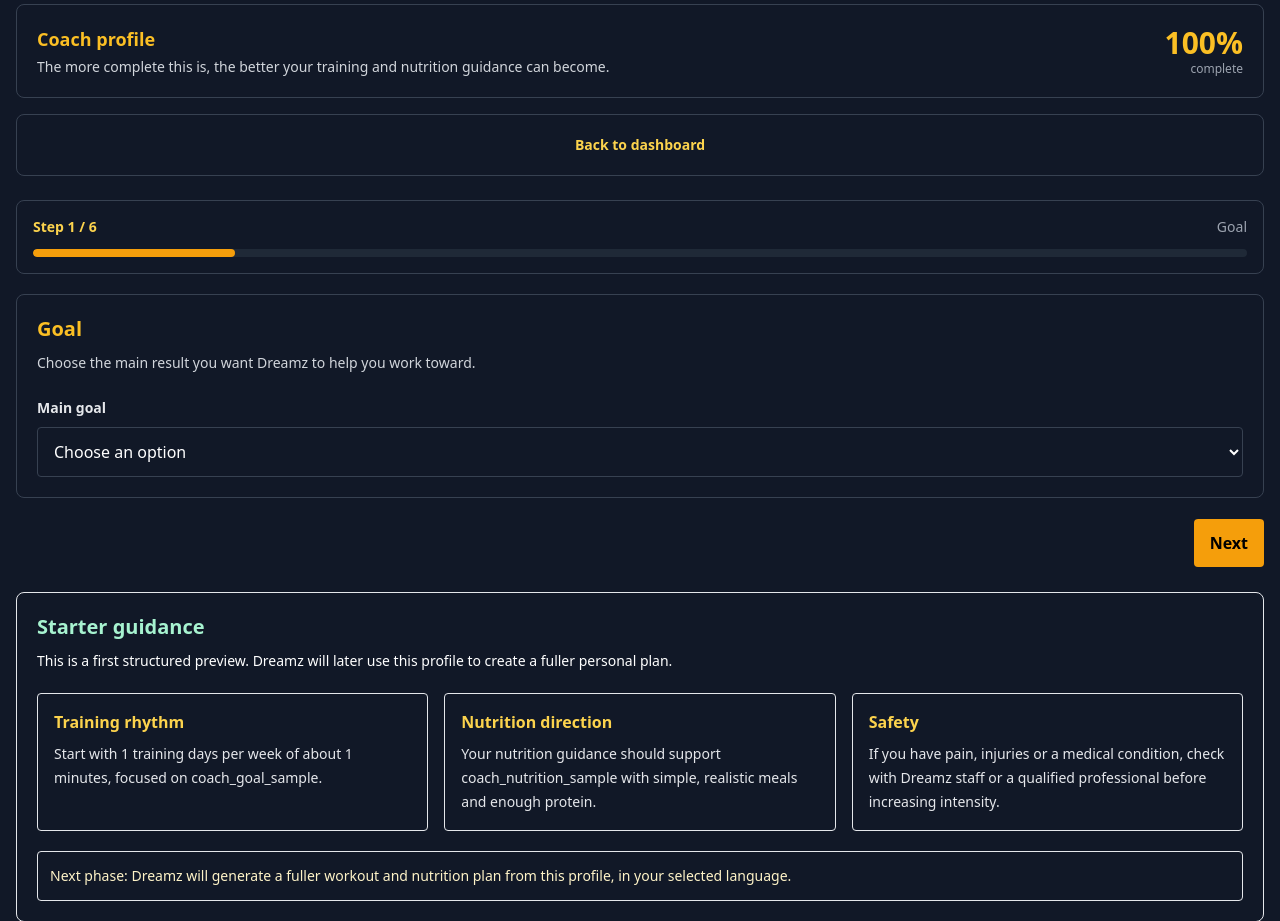
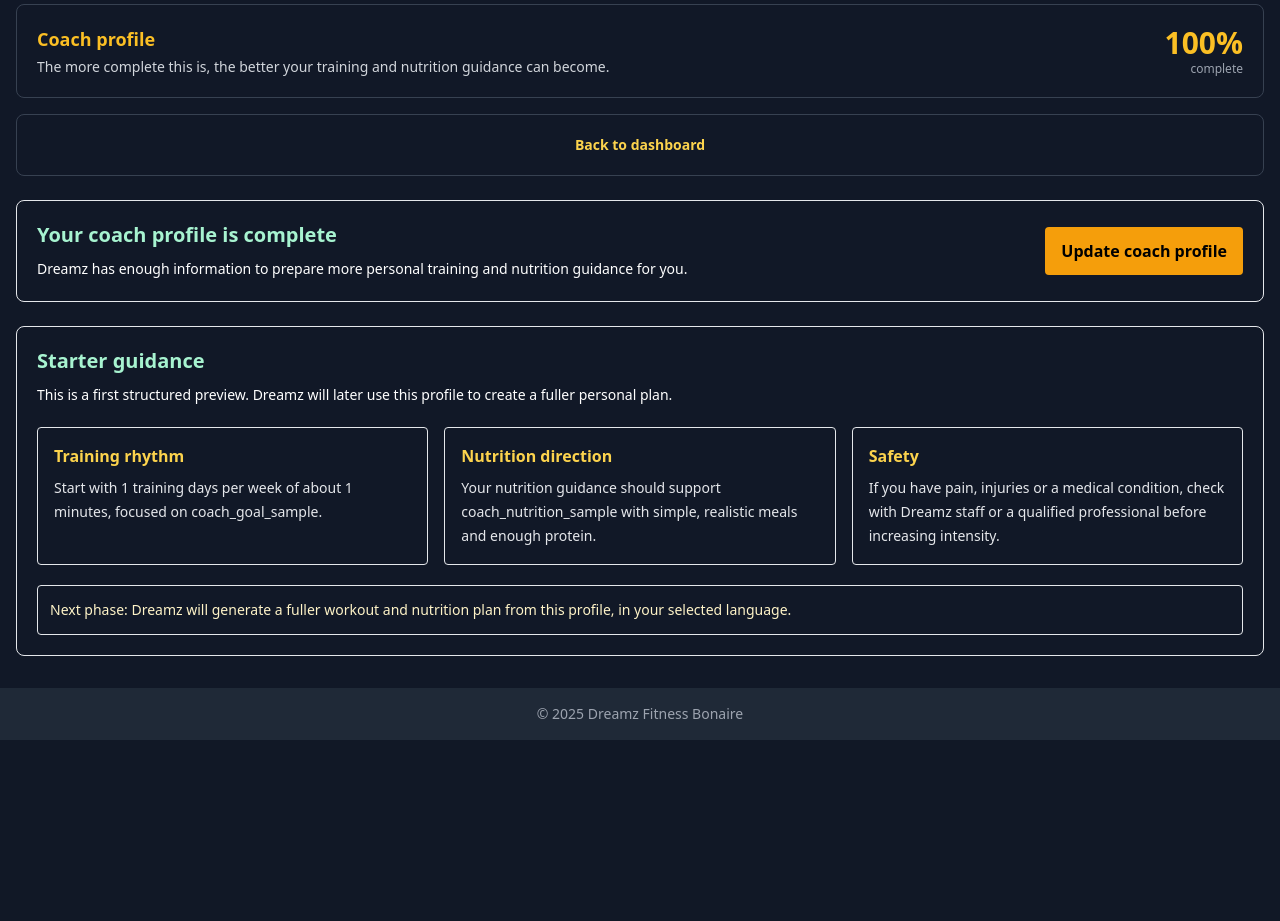
Before and after one commit to ronsoechit/dreamz_member_portal, a Flask app: page /coach in a window 1280 px wide. Shown: the part 243-1164 px from the top of the page. After the commit the page ends 983 px from the top, so only its background shows below. Run offline with Flask 3, Linux system fonts and the light colour scheme; the visitor is signed in with stand-in values (Sample User, id 1); tables that the repository leaves empty hold one stand-in row (values such as "Sample post"); data that the repository does not hold is empty.

Commit message:
Show completed coach profile state

```diff
--- a/templates/coach.html
+++ b/templates/coach.html
@@ -22,6 +22,7 @@
 {% endmacro %}
 
 {% block content %}
+{% set coach_complete = profile and completion == 100 %}
 <div class="mb-6">
   <div class="text-sm font-semibold uppercase tracking-wide text-yellow-400">{{ t('my_coach') }}</div>
   <h2 class="mt-1 text-2xl font-semibold">{{ t('coach_title') }}</h2>
@@ -47,7 +48,21 @@
   </a>
 </div>
 
-<form id="coach-wizard" method="post" class="space-y-5" data-loading-form>
+{% if coach_complete %}
+  <section class="mb-6 rounded-lg border border-green-500/30 bg-green-500/10 p-5">
+    <div class="flex flex-col gap-4 md:flex-row md:items-center md:justify-between">
+      <div>
+        <h3 class="text-xl font-semibold text-green-200">{{ t('coach_profile_ready_title') }}</h3>
+        <p class="mt-2 text-sm leading-6 text-green-50/90">{{ t('coach_profile_ready_body') }}</p>
+      </div>
+      <button type="button" class="rounded bg-yellow-500 px-4 py-3 font-semibold text-black transition hover:bg-yellow-400" data-edit-coach>
+        {{ t('coach_profile_edit') }}
+      </button>
+    </div>
+  </section>
+{% endif %}
+
+<form id="coach-wizard" method="post" class="{% if coach_complete %}hidden {% endif %}space-y-5" data-loading-form>
   <input type="hidden" name="csrf_token" value="{{ csrf_token() }}">
 
   <div class="rounded-lg border border-gray-700 bg-gray-800/40 p-4">
@@ -169,6 +184,7 @@
   (() => {
     const form = document.getElementById("coach-wizard");
     if (!form) return;
+    const editButton = document.querySelector("[data-edit-coach]");
     const steps = Array.from(form.querySelectorAll("[data-coach-step]"));
     const currentLabel = form.querySelector("[data-step-current]");
     const titleLabel = form.querySelector("[data-step-title]");
@@ -228,6 +244,11 @@
     });
     backButton.addEventListener("click", () => showStep(index - 1));
     showStep(0);
+    editButton?.addEventListener("click", () => {
+      form.classList.remove("hidden");
+      editButton.classList.add("hidden");
+      form.scrollIntoView({ behavior: "smooth", block: "start" });
+    });
   })();
 </script>
 {% endblock %}
--- a/translations.py
+++ b/translations.py
@@ -686,6 +686,9 @@ COACH_TRANSLATIONS = {
         "coach_profile_status": "Coach profile",
         "coach_profile_status_intro": "The more complete this is, the better your training and nutrition guidance can become.",
         "coach_profile_complete": "complete",
+        "coach_profile_ready_title": "Your coach profile is complete",
+        "coach_profile_ready_body": "Dreamz has enough information to prepare more personal training and nutrition guidance for you.",
+        "coach_profile_edit": "Update coach profile",
         "coach_step": "Step",
         "coach_step_goal": "Goal",
         "coach_step_goal_intro": "Choose the main result you want Dreamz to help you work toward.",
@@ -760,6 +763,9 @@ COACH_TRANSLATIONS = {
         "coach_profile_status": "Coachprofiel",
         "coach_profile_status_intro": "Hoe completer dit is, hoe beter je training en voedingsadvies kan worden.",
         "coach_profile_complete": "compleet",
+        "coach_profile_ready_title": "Je coachprofiel is compleet",
+        "coach_profile_ready_body": "Dreamz heeft genoeg informatie om persoonlijkere training en voedingsbegeleiding voor je voor te bereiden.",
+        "coach_profile_edit": "Coachprofiel aanpassen",
         "coach_step": "Stap",
         "coach_step_goal": "Doel",
         "coach_step_goal_intro": "Kies het belangrijkste resultaat waar Dreamz je mee moet helpen.",
@@ -834,6 +840,9 @@ COACH_TRANSLATIONS = {
         "coach_profile_status": "Perfil di coach",
         "coach_profile_status_intro": "Mas kompleto e ta, mihor bo guia di entrenamentu i alimentashon por bira.",
         "coach_profile_complete": "kompleto",
+        "coach_profile_ready_title": "Bo perfil di coach ta kompleto",
+        "coach_profile_ready_body": "Dreamz tin sufisiente informashon pa prepara guia di entrenamentu i alimentashon mas personal pa bo.",
+        "coach_profile_edit": "Kambia perfil di coach",
         "coach_step": "Paso",
         "coach_step_goal": "Meta",
         "coach_step_goal_intro": "Skohe e resultado prinsipal ku Dreamz mester yuda bo logra.",
@@ -908,6 +917,9 @@ COACH_TRANSLATIONS = {
         "coach_profile_status": "Perfil de coach",
         "coach_profile_status_intro": "Cuanto mas completo este, mejor podra ser tu guia de entrenamiento y nutricion.",
         "coach_profile_complete": "completo",
+        "coach_profile_ready_title": "Tu perfil de coach esta completo",
+        "coach_profile_ready_body": "Dreamz tiene suficiente informacion para preparar una guia de entrenamiento y nutricion mas personal para ti.",
+        "coach_profile_edit": "Actualizar perfil de coach",
         "coach_step": "Paso",
         "coach_step_goal": "Objetivo",
         "coach_step_goal_intro": "Elige el resultado principal que quieres que Dreamz te ayude a lograr.",
```
Also changed, not shown: tests/test_portal_routes.py (+3 -0 lines).
